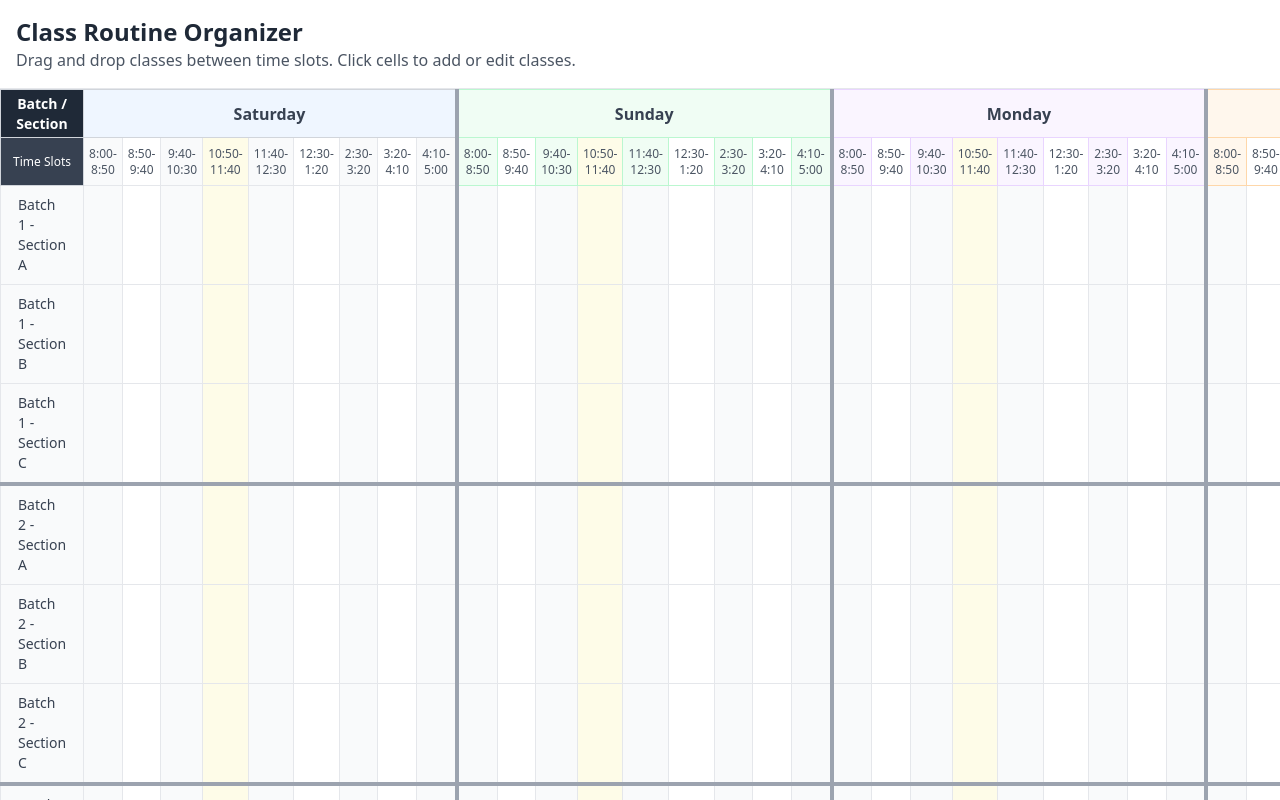
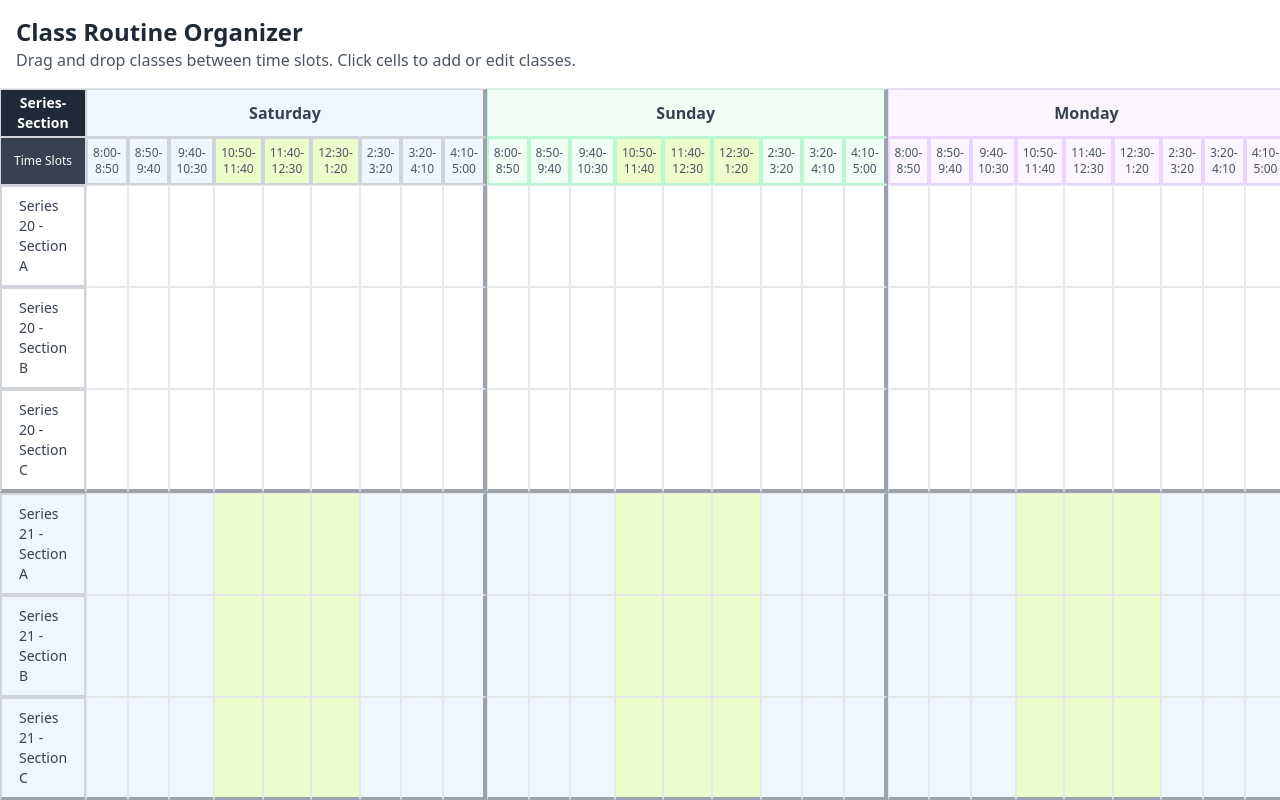
Before and after one commit to sadat2103108/3100--Class-Routine, a React (Vite) app in the folder client/: page / in a window 1280 px wide. Built offline with nearby package versions, Linux system fonts and the light colour scheme.

Commit message:
clean, working

```diff
--- a/client/src/components/ClassRoutine/ClassRoutineTable.jsx
+++ b/client/src/components/ClassRoutine/ClassRoutineTable.jsx
@@ -17,16 +17,30 @@ const ClassRoutineTable = ({
   duplicateClassDetail,
   deleteClassDetail,
   getDayColor,
-  getTimeSlotColor,
   getBorderClasses
 }) => {
+  // Helper for column group color (office style with pop accent)
+  const getColumnGroupColor = (timeIndex) => {
+    const group = Math.floor(timeIndex / 3);
+    if (group === 0) return 'bg-blue-100';     // columns 1-3 office blue
+    if (group === 1) return 'bg-lime-100';     // columns 4-6 office green
+    return 'bg-blue-200';                    // columns 7-9 pop accent
+  };
+
+  // Helper for batch/section row color
+  const getBatchRowColor = (batchIndex) => {
+    // Every 3 rows, alternate color
+    const group = Math.floor(batchIndex / 3);
+    return group % 2 === 0 ? 'bg-white' : 'bg-blue-50';
+  };
+
   return (
-    <table className="border-collapse">
+  <table className="border-separate border-spacing-0">
       <thead>
         {/* Day Names Row */}
         <tr className="sticky top-0 z-20">
           <th className="w-48 h-12 bg-gray-800 text-white font-semibold text-sm border border-gray-300 sticky left-0 z-30">
-            Batch / Section
+            Series-Section
           </th>
           {days.map((day, dayIndex) => (
             <th
@@ -47,7 +61,7 @@ const ClassRoutineTable = ({
             timeSlots.map((time, timeIndex) => (
               <th
                 key={`${dayIndex}-${timeIndex}`}
-                className={`w-32 h-12 text-xs text-gray-600 font-medium border border-gray-200 ${getTimeSlotColor(timeIndex)} ${getDayColor(dayIndex)} ${timeIndex === 8 && dayIndex < 4 ? 'border-r-4 border-r-gray-400' : ''}`}
+                className={`w-32 h-12 text-xs text-gray-600 font-medium border-2 border-gray-300 ${getDayColor(dayIndex)} ${getColumnGroupColor(timeIndex)} ${timeIndex === 8 && dayIndex < 4 ? 'border-r-4 border-r-gray-400' : ''}`}
               >
                 <div className="px-1 text-center">
                   {time}
@@ -61,7 +75,7 @@ const ClassRoutineTable = ({
         {batches.map((batch, batchIndex) => (
           <tr key={batchIndex}>
             {/* Batch Name Cell */}
-            <td className={`w-48 h-16 bg-gray-50 text-sm font-medium text-gray-700 border border-gray-200 sticky left-0 z-10 ${(batchIndex + 1) % 3 === 0 ? 'border-b-4 border-b-gray-400' : ''}`}>
+            <td className={`w-48 h-16 text-sm font-medium text-gray-700 border-2 border-gray-300 sticky left-0 z-10 ${getBatchRowColor(batchIndex)} ${(batchIndex + 1) % 3 === 0 ? 'border-b-4 border-b-gray-400' : ''}`}>
               <div className="px-4 py-2">
                 {batch}
               </div>
@@ -94,7 +108,7 @@ const ClassRoutineTable = ({
                     dayIndex={dayIndex}
                     timeIndex={timeIndex}
                     borderClasses={getBorderClasses(batchIndex, dayIndex, timeIndex)}
-                    timeSlotColor={getTimeSlotColor(timeIndex)}
+                    timeSlotColor={`${getColumnGroupColor(timeIndex)} ${getBatchRowColor(batchIndex)}`}
                   />
                 );
               })
--- a/client/src/components/ClassRoutineOrganizer.jsx
+++ b/client/src/components/ClassRoutineOrganizer.jsx
@@ -22,7 +22,7 @@ const ClassRoutineOrganizer = () => {
     '8:00-8:50', '8:50-9:40', '9:40-10:30', '10:50-11:40', '11:40-12:30',
     '12:30-1:20', '2:30-3:20', '3:20-4:10', '4:10-5:00'
   ];
-  const batches = Array.from({ length: 15 }, (_, i) => `Batch ${Math.floor(i / 3) + 1} - Section ${String.fromCharCode(65 + (i % 3))}`);
+  const batches = Array.from({ length: 15 }, (_, i) => `Series ${20 + Math.floor(i / 3)} - Section ${String.fromCharCode(65 + (i % 3))}`);
 
   // Initialize grid data from localStorage or default
   const [gridData, setGridData] = useState(() => {
@@ -248,35 +248,30 @@ const ClassRoutineOrganizer = () => {
     ));
   };
 
+  // Color for each group of 3 columns (sections)
   const getDayColor = (dayIndex) => {
-    const colors = [
+    const groupColors = [
       'bg-blue-50 border-blue-200',
       'bg-green-50 border-green-200',
       'bg-purple-50 border-purple-200',
       'bg-orange-50 border-orange-200',
       'bg-pink-50 border-pink-200'
     ];
-    return colors[dayIndex];
+    // Each day is a group, but you can alternate for more contrast if needed
+    return groupColors[dayIndex % groupColors.length];
   };
 
-  const getTimeSlotColor = (timeIndex) => {
-    if (timeIndex === 3) return 'bg-yellow-50'; // Break time highlight
-    return timeIndex % 2 === 0 ? 'bg-gray-50' : 'bg-white';
-  };
 
   const getBorderClasses = (batchIndex, dayIndex, timeIndex) => {
     let classes = 'border border-gray-200';
-
     // Add thicker borders for day separations (every 9 columns)
     if (timeIndex === 8) {
       classes += ' border-r-4 border-r-gray-400';
     }
-
     // Add thicker borders for batch group separations (every 3 rows)
     if ((batchIndex + 1) % 3 === 0) {
       classes += ' border-b-4 border-b-gray-400';
     }
-
     return classes;
   };
 
@@ -305,7 +300,6 @@ const ClassRoutineOrganizer = () => {
             duplicateClassDetail={duplicateClassDetail}
             deleteClassDetail={deleteClassDetail}
             getDayColor={getDayColor}
-            getTimeSlotColor={getTimeSlotColor}
             getBorderClasses={getBorderClasses}
           />
         </div>
@@ -321,32 +315,6 @@ const ClassRoutineOrganizer = () => {
         getConflicts={getConflicts}
         batches={batches}
       />
-
-      {/* Move/Copy Modal for drag and drop is commented out for testing */}
-      {/*
-      {isDropModalOpen && (
-        <div className="fixed inset-0 bg-black bg-opacity-50 flex items-center justify-center z-50 p-4">
-          <div className="bg-white rounded-lg shadow-xl w-full max-w-xs p-6">
-            <h3 className="text-lg font-semibold text-gray-800 mb-4">Move or Copy?</h3>
-            <p className="mb-6 text-gray-600">Do you want to move or copy the class to the new cell?</p>
-            <div className="flex gap-3">
-              <button
-                onClick={() => handleDropAction('move')}
-                className="flex-1 px-4 py-2 bg-blue-600 text-white rounded-md hover:bg-blue-700 transition-colors duration-200"
-              >
-                Move
-              </button>
-              <button
-                onClick={() => handleDropAction('copy')}
-                className="flex-1 px-4 py-2 bg-green-600 text-white rounded-md hover:bg-green-700 transition-colors duration-200"
-              >
-                Copy
-              </button>
-            </div>
-          </div>
-        </div>
-      )}
-      */}
     </div>
   );
 };
```
